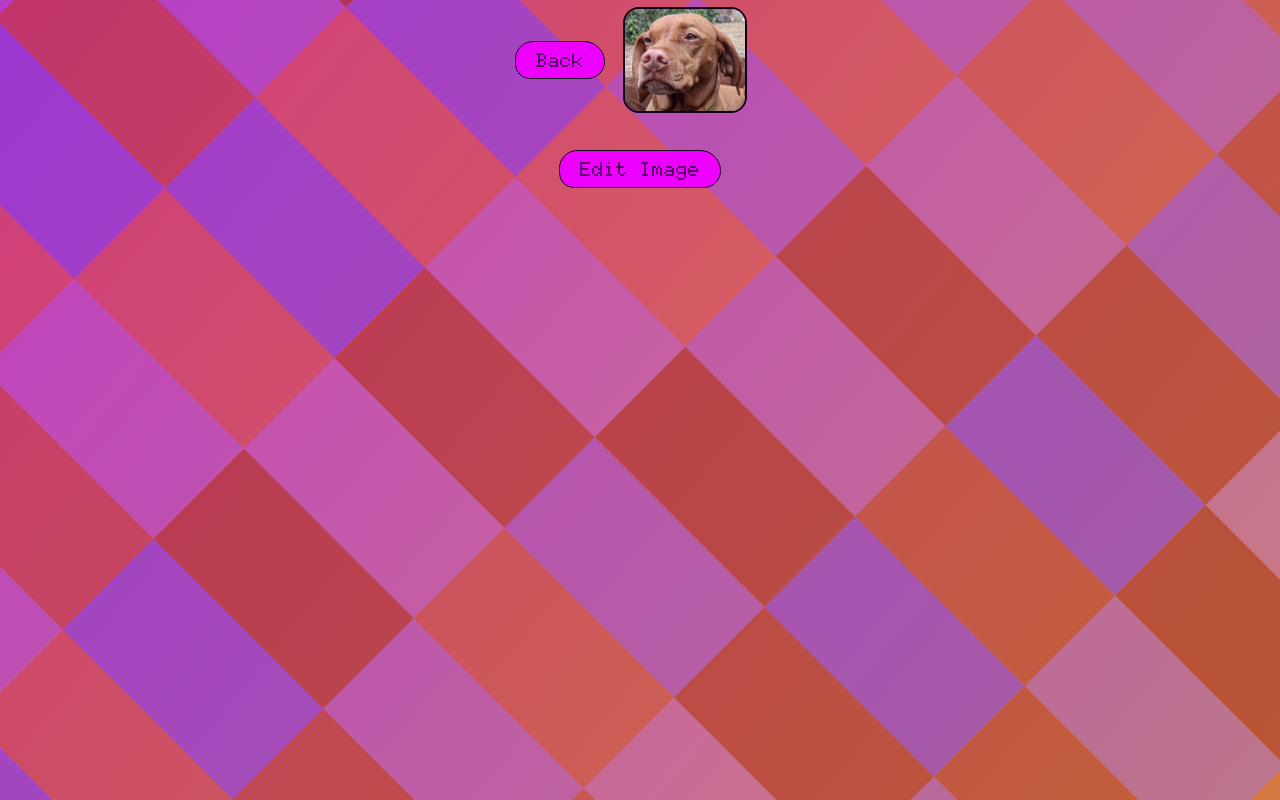
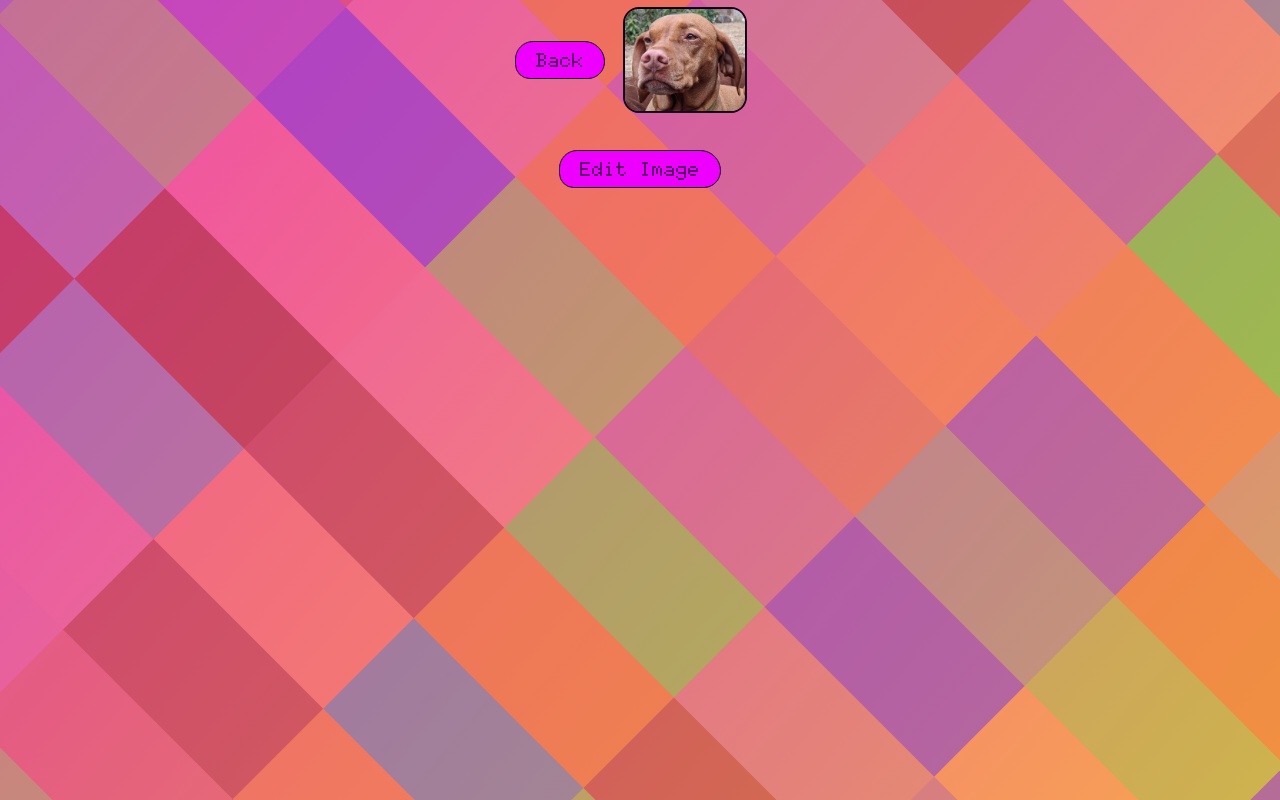
Before and after one commit to AidanNC/playquest.online, a React (Vite) app in the folder frontend/playquest.online-frontend/: page /Profile in a window 1280 px wide. Shown: the top 800 px of the page. Built offline with nearby package versions, Linux system fonts and the light colour scheme.

Commit message:
changed background to stop from draining battery

```diff
--- a/frontend/playquest.online-frontend/src/views/TodoPage/index.tsx
+++ b/frontend/playquest.online-frontend/src/views/TodoPage/index.tsx
@@ -1,5 +1,5 @@
 import styled, { css, keyframes } from "styled-components";
-
+import { useEffect, useState } from "react";
 const gradientAnimation = keyframes`
   0% {
     background-position:0% 50%;
@@ -31,18 +31,12 @@ const FullScreen = styled.div`
 	animation: ${animation};
 	overflow: hidden;
 `;
+const COLORS = ["#1e83c7", "#e67529", "#29e639", "#6229e6", "#87181c"];
 
 export default function TodoModal() {
-
 	const numcols = 10;
 	const numrows = 20;
 	const rows = [];
-	const colors = ["#1e83c7",
-		"#e67529",
-		"#29e639",
-		"#6229e6",
-		"#87181c"
-	]
 	// const colors = ["red", "green", "green"];
 
 	// for (let i = 0; i < numrows; i++) {
@@ -59,12 +53,14 @@ export default function TodoModal() {
 		const row = [];
 		for (let j = 0; j < numrows; j++) {
 			row.push(
-				<Tile
-					key={`${i}-${j}`}
-					$color={(j + i) % 2 === 0 ? colors[4] : colors[3]}
-					// $color={colors[Math.floor(Math.random() * colors.length)]}
-					$delay={Math.random() * 6}
-				/>
+				// <Tile
+				// 	key={`${i}-${j}`}
+				// 	$color={(j + i) % 2 === 0 ? COLORS[4] : COLORS[3]}
+				// 	// $color={colors[Math.floor(Math.random() * colors.length)]}
+				// 	$delay={Math.random() * 6}
+				// 	$opacity={Math.random() / 2}
+				// />
+				<RandomTile key={`${i}-${j}`} />
 			);
 		}
 		rows.push(<Row key={`${i}-`}>{row}</Row>);
@@ -72,10 +68,9 @@ export default function TodoModal() {
 
 	return (
 		<MainContainer>
-
-				<FullScreen>
-					<TileContainer>{rows}</TileContainer>
-				</FullScreen>
+			<FullScreen>
+				<TileContainer>{rows}</TileContainer>
+			</FullScreen>
 		</MainContainer>
 	);
 }
@@ -89,30 +84,36 @@ const opacityAnimation = keyframes`
     	opacity: ${minOpacity}
 	}
 	25% {
-    	opacity: ${(maxOpacity-minOpacity)/2 + minOpacity}
+    	opacity: ${(maxOpacity - minOpacity) / 2 + minOpacity}
   	}
 	50% {
 		opacity: ${maxOpacity}
  	}
 	75% {
-		opacity:${(maxOpacity-minOpacity)/2 + minOpacity}
+		opacity:${(maxOpacity - minOpacity) / 2 + minOpacity}
   	}
 	100% {
      	opacity: ${minOpacity}
   	}
 `;
 
-const Tile = styled.div.attrs<{ $color: string; $delay: number }>((props) => ({
+const Tile = styled.div.attrs<{
+	$color: string;
+	$delay: number;
+	$opacity: number;
+}>((props) => ({
 	style: {
 		backgroundColor: props.$color,
 		animationDelay: `${props.$delay}s`,
+		opacity: props.$opacity,
 	},
 }))<{ $color: string; $delay: number }>`
 	height: 8rem;
 	width: 15rem;
 	opacity: 0.5;
 	// outline: 1px solid black;
-	animation: ${opacityAnimation} 6s linear infinite;
+	// animation: ${opacityAnimation} 6s linear infinite;
+	// transition: opacity 5s, background-color 5s;
 `;
 const Row = styled.div`
 	display; flex;
@@ -128,3 +129,23 @@ const TileContainer = styled.div`
 	position: absolute;
 	top: -50%;
 `;
+
+function RandomTile() {
+	const [color, setColor] = useState<string>("#000000");
+	const [opacity, setOpacity] = useState<number>(0.5);
+
+	function randomize() {
+		setColor(COLORS[Math.floor(Math.random() * COLORS.length)]);
+		// setDelay(Math.random() * 6);
+		setOpacity(Math.random() / 2);
+	}
+
+	useEffect(() => {
+		randomize();
+		// const interval = setInterval(() => {
+		// 	randomize();
+		// }, Math.random() * 10000 + 10000);
+		// return () => clearInterval(interval);
+	}, []);
+	return <Tile $color={color} $delay={0} $opacity={opacity} />;
+}
```
